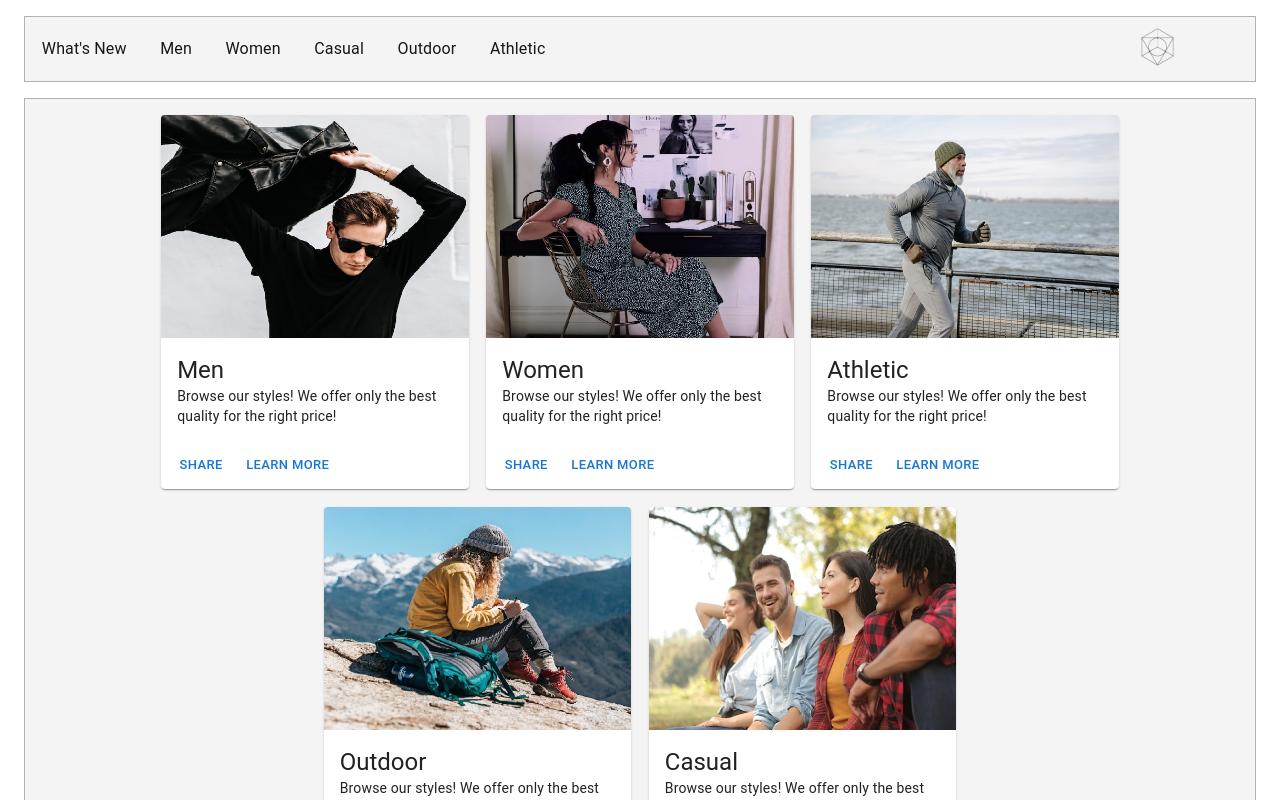
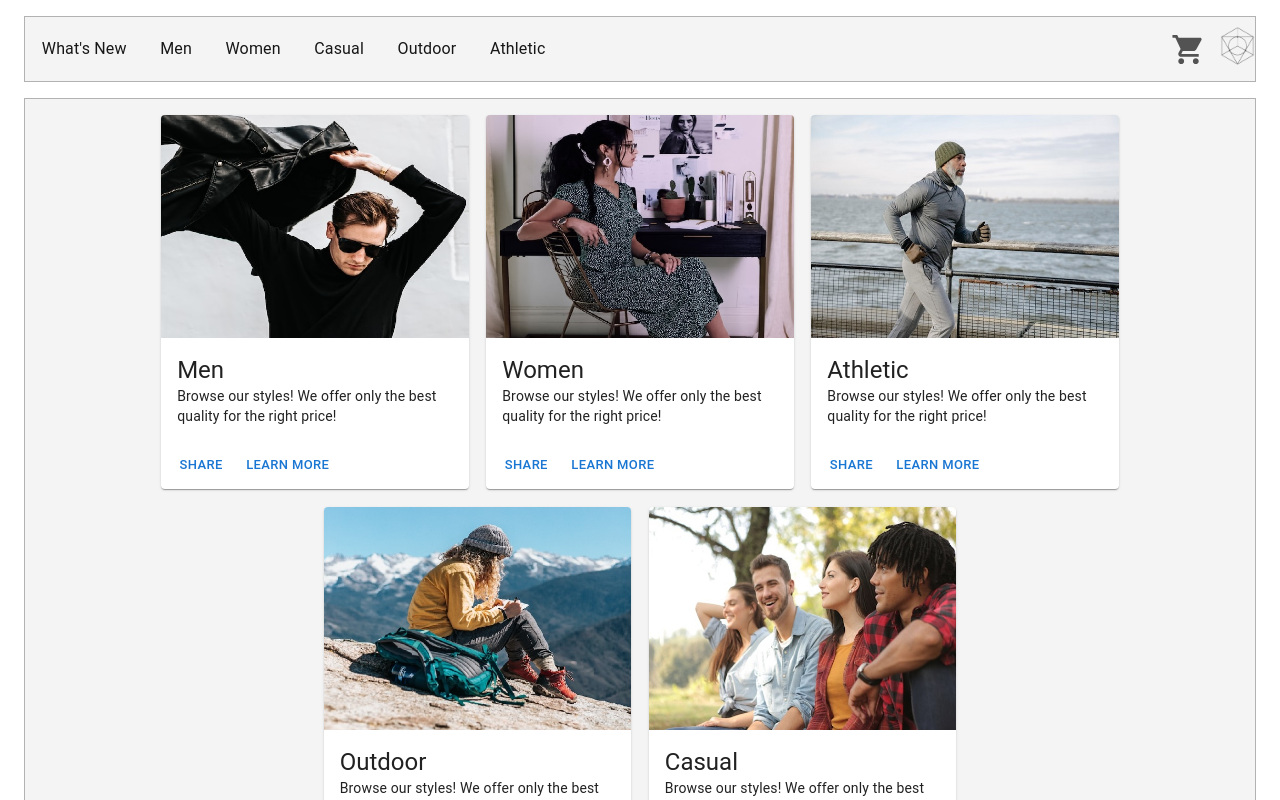
Before and after one commit to samouchka1/storesite, a React (Create React App) app: page / in a window 1280 px wide. Shown: the top 800 px of the page. Built offline with nearby package versions, Linux system fonts and the light colour scheme.

Commit message:
shopping cart icon

```diff
--- a/src/components/Carousel.js
+++ b/src/components/Carousel.js
@@ -46,7 +46,7 @@ const carouselStyles = {
     display: 'flex',
     width: {
         md: '45vw',
-        xs: '95vw'
+        xs: '90vw'
     },
     height: 'auto',
     margin: '1rem auto 3rem'
--- a/src/components/Navbar.js
+++ b/src/components/Navbar.js
@@ -1,4 +1,4 @@
-import React from 'react';
+import React, { useState } from 'react';
 import { HashLink } from 'react-router-hash-link';
 import {
   AppBar,
@@ -10,8 +10,11 @@ import {
   Link,
   Box,
   Tooltip,
+  Button,
+  Popover,
 } from '@mui/material';
 import ModalMenu from './ModalMenu';
+import ShoppingCartIcon from '@mui/icons-material/ShoppingCart';
 
 const pages = [
   {
@@ -53,11 +56,11 @@ const navBar = {
   border: 'solid 1px #b2b2b2',
   width: '100%',
   margin: '1rem 0',
-  padding: {
-    md: '0 5rem 0 0',
-    sm: '0 1.5rem 0 0',
-    xs: '0 1rem 0 0'
-  },
+  // padding: {
+  //   md: '0 5rem 0 0',
+  //   sm: '0 1.5rem 0 0',
+  //   xs: '0 1rem 0 0'
+  // },
   boxShadow: 'none'
 }
 
@@ -86,6 +89,17 @@ const hashLinks = pages.filter(hash => hash.path.includes('#')); //filter hashli
 const links = pages.filter(link => link.path.includes('https'));
 
 const NavBar = () => {
+
+  //TEST
+  const [anchorEl, setAnchorEl] = useState(null);
+  const open = Boolean(anchorEl);
+  const handleClick = (event) => {
+    setAnchorEl(event.currentTarget);
+  };
+  const handleClose = () => {
+    setAnchorEl(null);
+  };
+  //TEST
 
   return (
   <Container maxWidth={false}>
@@ -130,6 +144,35 @@ const NavBar = () => {
 
           </List>
         </Toolbar>
+
+        <Box component="div" sx={{display: 'flex'}}>
+          <Button sx={{color: '#535353'}}
+            id="basic-button"
+            aria-controls={open ? 'basic-menu' : undefined}
+            aria-haspopup="true"
+            aria-expanded={open ? 'true' : undefined}
+            onClick={handleClick}
+          >
+            <ShoppingCartIcon fontSize="large" sx={{color: '#535353'}} />
+          </Button>
+          <Popover
+            id="basic-menu"
+            anchorEl={anchorEl}
+            anchorOrigin={{ vertical: 'bottom', horizontal: 'left'}}
+            open={open}
+            onClose={handleClose}
+            MenuListProps={{
+              'aria-labelledby': 'basic-button'
+            }}
+            marginThreshold={0}
+          >
+            <List>
+              <ListItem>
+                <Typography>TEST</Typography>
+              </ListItem>
+            </List>
+          </Popover>
+
           <Tooltip title="StoreSite">
             <Link href="#abc" sx={{textDecoration: 'none'}}>
               <Box
@@ -140,7 +183,7 @@ const NavBar = () => {
               />
             </Link>
           </Tooltip>
-
+        </Box>
       </AppBar>
     </Container>
   );
```
Lines whose indentation alone changed are shown as unchanged.
